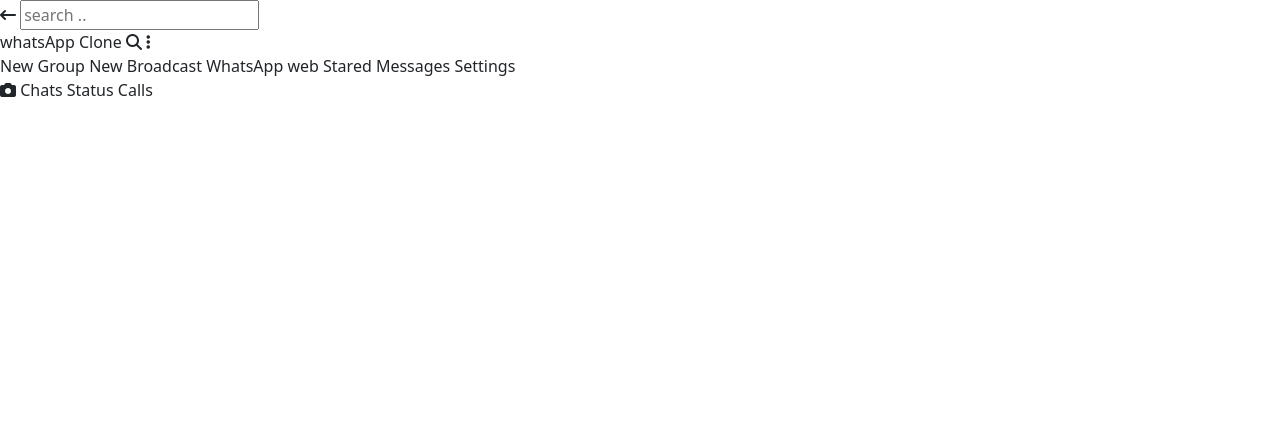
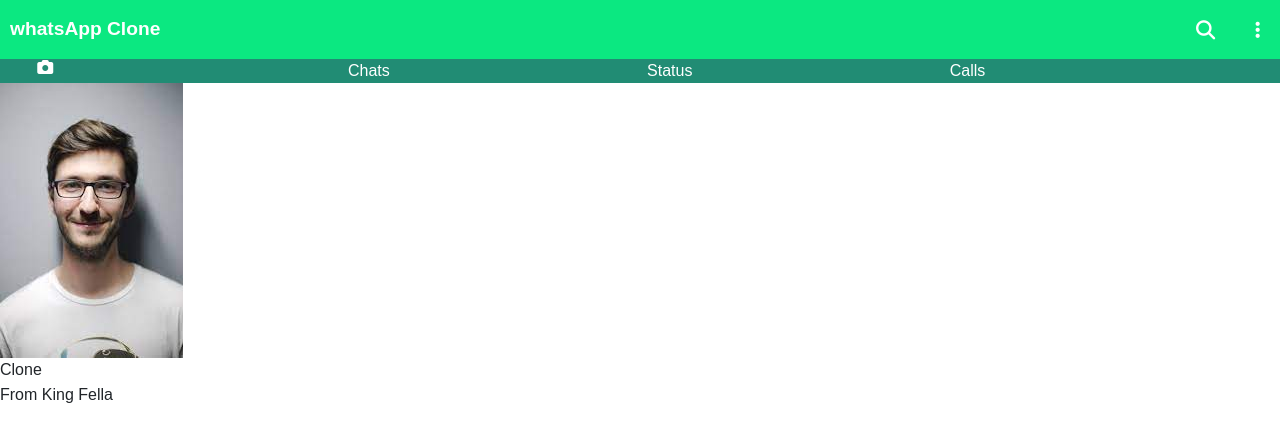
Before and after one commit to fobiero/whatsApp-clone, a plain HTML site: page index.html in a window 1280 px wide. Drawn offline with nearby package versions, Linux system fonts and the light colour scheme.

Commit message:
style navbar

```diff
--- a/index.html
+++ b/index.html
@@ -7,6 +7,7 @@
     <title>Whatsapp Clone</title>
     <link href="https://cdn.jsdelivr.net/npm/bootstrap@5.2.0-beta1/dist/css/bootstrap.min.css" rel="stylesheet" integrity="sha384-0evHe/X+R7YkIZDRvuzKMRqM+OrBnVFBL6DOitfPri4tjfHxaWutUpFmBp4vmVor" crossorigin="anonymous">
     <link rel="stylesheet" href="https://cdnjs.cloudflare.com/ajax/libs/font-awesome/6.1.1/css/all.min.css">
+    <link rel="stylesheet" href="style.css">
 </head>
 <body>
 
@@ -17,7 +18,7 @@
     </noscript>
 
     <div id="main">
-        <nav class="ni">
+        <nav class="n1">
             <div class="searchbox">
                 <span><i class="fa-solid fa-arrow-left-long"></i></span>
                 <input type="text" placeholder="search ..">
@@ -43,7 +44,16 @@
                 <span class="ripple t3">Calls</span>
             </span>
         </nav>
+        <section>
+            <img src="images/img-1.jpeg" alt="">
+        </section>
+        <span>Clone</span>
     </div>
+    <span class="by">
+        <span>From</span>
+        <span>King Fella</span>
+    </span>
+
 
 
     <script src="https://cdn.jsdelivr.net/npm/bootstrap@5.2.0-beta1/dist/js/bootstrap.bundle.min.js" integrity="sha384-pprn3073KE6tl6bjs2QrFaJGz5/SUsLqktiwsUTF55Jfv3qYSDhgCecCxMW52nD2" crossorigin="anonymous"></script>
--- a/style.css
+++ b/style.css
@@ -0,0 +1,123 @@
+* {
+    margin: 0;
+    padding: 0;
+    user-select: none;
+    font-family: sans-serif;
+}
+
+:root {
+    --green:#218c74;
+    --green2: #0be881;
+    --grey: #b2bec3;
+}
+
+.jsOff {
+    position: absolute;
+    top: 0;
+    left: 0;
+    height: 100vh;
+    width: 100vw;
+    display: flex;
+    z-index: 10;
+    background: #fff;
+    justify-content: center;
+    align-items: center;
+}
+
+#main {
+    background: #fff;
+}
+
+.n1 {
+    position: relative;
+    display: flex;
+    justify-content: space-between;
+    align-items: center;
+    font-size: 1.2em;
+    background-color:var(--green2);
+    color: #fff;
+}
+
+.n1 .tab {
+    display: flex;
+    justify-content: start;
+}
+
+.n1 .tab *, .n1 .title {
+    padding: 10px;
+}
+
+.n1 .title {
+    font-weight: bold;
+}
+
+.n1 .list {
+    position: fixed;
+    color: #000 ;
+    top: 2px;
+    right: 2px;
+    font-size: 18px;
+    z-index: 12;
+    background-color: #fff;
+    border-radius: 2px;
+    box-shadow: 0 0 2px #000;
+    clip-path: circle(30% at 100% 0%);
+    opacity: 0;
+    display: flex;
+    justify-content: space-between;
+    align-items: flex-start;
+    flex-direction: column;
+    transition: clip-path 0.3s linear, opacity 0.2s;
+}
+
+.n1 .list span {
+    padding: 15px;
+}
+
+.n1 .searchbox {
+    position: absolute;
+    top: 0;
+    left: 0;
+    width: 100%;
+    height: 100%;
+    background: #fff;
+    color: var(--green);
+    clip-path:  circle(0% at 50% 50%);
+    display: flex;
+    z-index: 11;
+    justify-content: space-evenly;
+    align-items: center;
+}
+
+.n1 .searchbox .close {
+    display: flex;
+    justify-content: center;
+    align-items: center;
+}
+
+.n1 .searchbox input  {
+    border: none;
+    outline: none;
+    height: 100%;
+    width: 80%;
+    display: flex;
+    justify-content: center;
+    align-items: flex-start;
+}
+
+.n2 {
+    position: sticky;
+    top: 0;
+    color: #fff;
+    background-color: var(--green);
+    transition: transform 0.7s linear;
+    display: flex;
+    justify-content: space-evenly;
+}
+
+.n2 .tab {
+    width: 90%;
+    display: flex;
+    justify-content: space-evenly;
+    align-items: center;
+}
```
